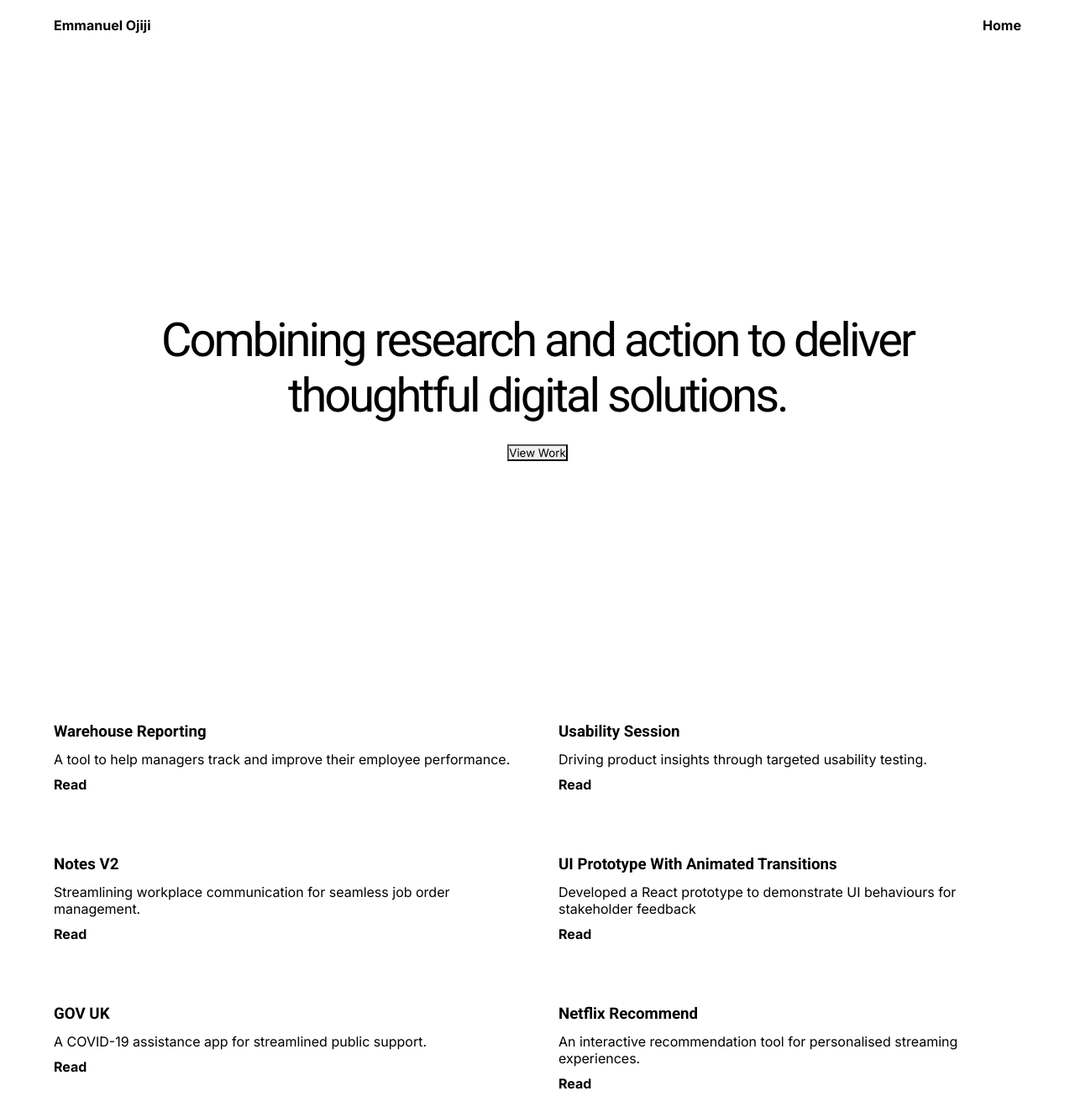
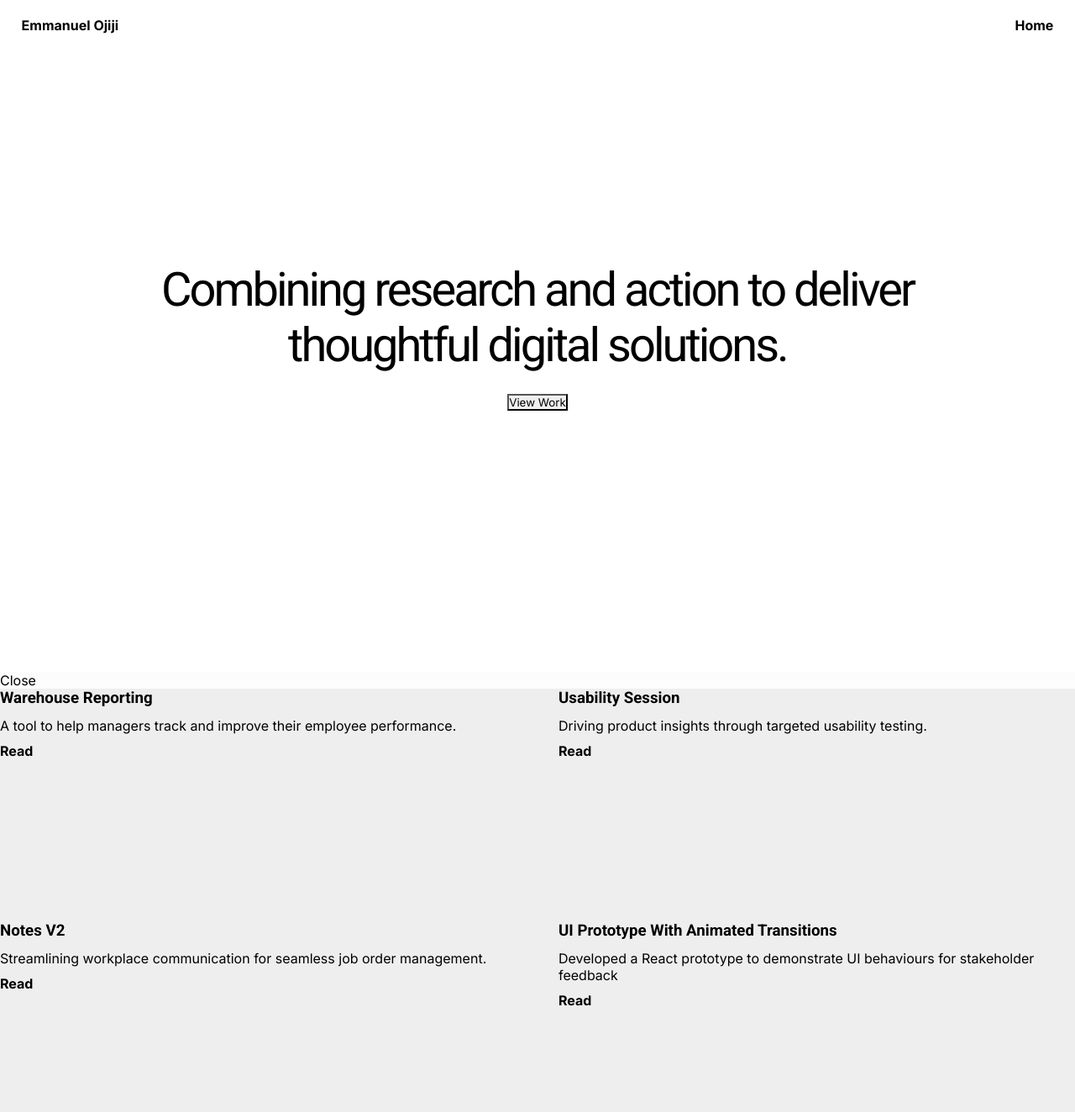
Before and after one commit to emmanuelojiji/portfolio-25, a React (Create React App) app: page / in a window 1280 px wide. Shown: the whole page at 84% size. After the commit the page ends 800 px from the top, so only its background shows below. Built offline with nearby package versions, Linux system fonts and the light colour scheme.

Commit message:
library implemented

```diff
--- a/src/components/Header.scss
+++ b/src/components/Header.scss
@@ -4,4 +4,11 @@ header {
   font-weight: bold;
   display: flex;
   justify-content: space-between;
+  position: fixed;
+  width: 100%;
+  top: 0;
+  left: 0;
+  padding-left: 2%;
+  padding-right: 2%;
+
 }
--- a/src/pages/Projects.js
+++ b/src/pages/Projects.js
@@ -50,6 +50,8 @@ const Projects = () => {
 
   const [hoveredArea, setHoveredArea] = useState("");
 
+  const [workClass, setWorkClass] = useState("hide-work");
+
   return (
     <>
       <div className="billboard">
@@ -57,10 +59,19 @@ const Projects = () => {
           Combining research and action to deliver <br></br>thoughtful digital
           solutions.
         </h1>
-        <button className="work-button">View Work</button>
+        <button
+          className="work-button"
+          onClick={() => setWorkClass("show-work")}
+        >
+          View Work
+        </button>
       </div>
 
-      <div className={`projects-container ${hoveredArea}`}>
+      <div className={`library ${workClass}`}>
+        <div class="library-header">
+          <p onClick={() => setWorkClass("hide-work")}>Close</p>
+        </div>
+        <div className={`projects-container ${hoveredArea} `}>
           {projects.map((project) => (
             <Link to={project.url}>
               <div className="project-container">
@@ -72,6 +83,7 @@ const Projects = () => {
             </Link>
           ))}
         </div>
+      </div>
     </>
   );
 };
--- a/src/pages/Projects.scss
+++ b/src/pages/Projects.scss
@@ -51,8 +51,7 @@
   }
 }
 
-.work-button{
-
+.work-button {
 }
 
 .slider-button {
@@ -70,16 +69,32 @@
   color: black;
 }
 
+.library {
+  width: 100%;
+  position: fixed;
+  top: 0;
+  left: 0;
+  gap: 50px;
+  transition: 0.2s ease-in-out;
+  height: 100vh;
+  transform: translateY(100%);
+}
+
 .projects-container {
   display: grid;
   grid-template-columns: repeat(auto-fill, minmax(400px, 1fr));
+  background: rgb(238, 238, 238);
+  width: 100%;
+  min-height: 100%;
+  gap: 50px;
+}
 
-  gap: 50px;
-  //background: #ff6b26;
+.show-work {
+  transform: translateY(0%);
+}
 
-  //border: solid 1.5px black;
-  position: relative;
-  transition: 0.2s ease-in-out;
+.hide-work {
+  transform: translateY(100%);
 }
 
 .project-container {
```
Lines whose indentation alone changed are shown as unchanged.
